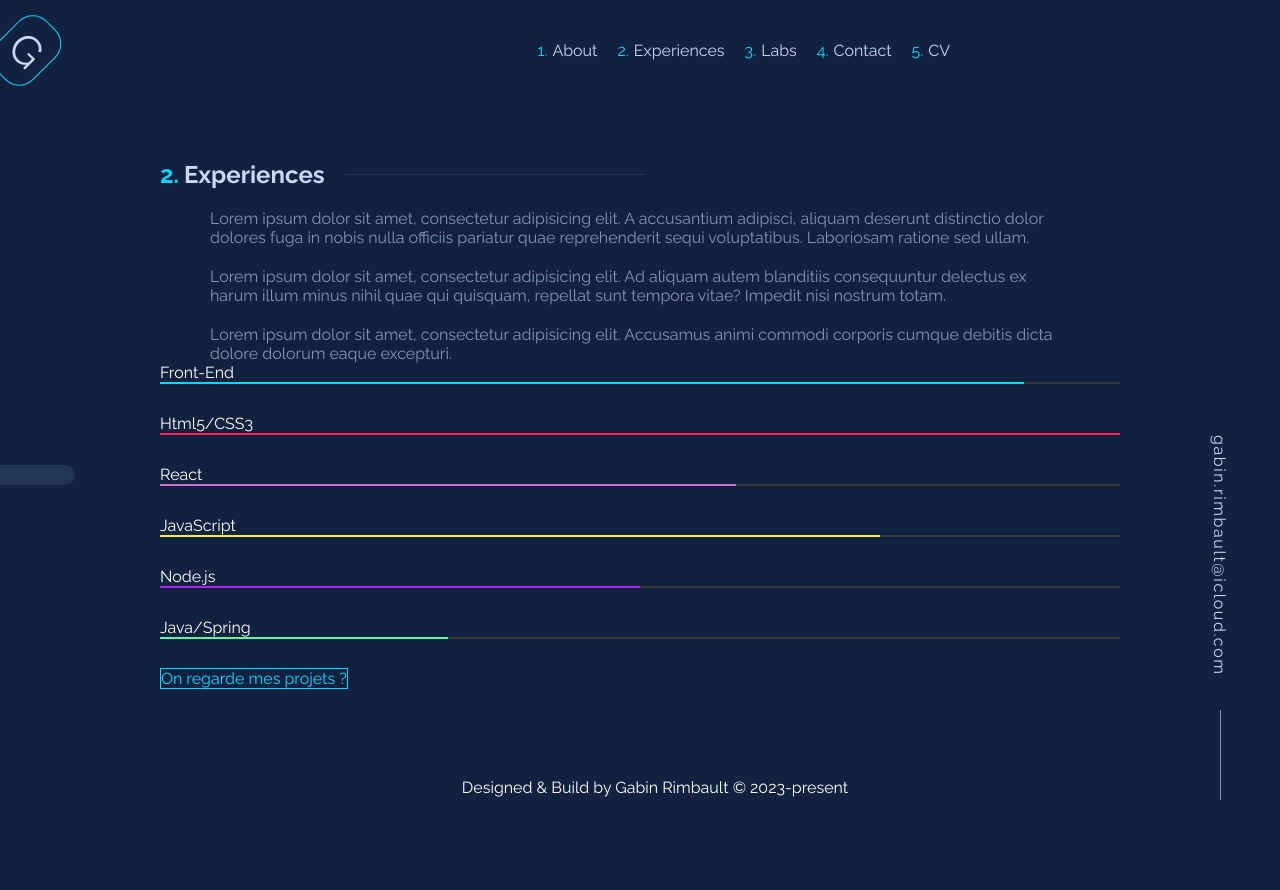
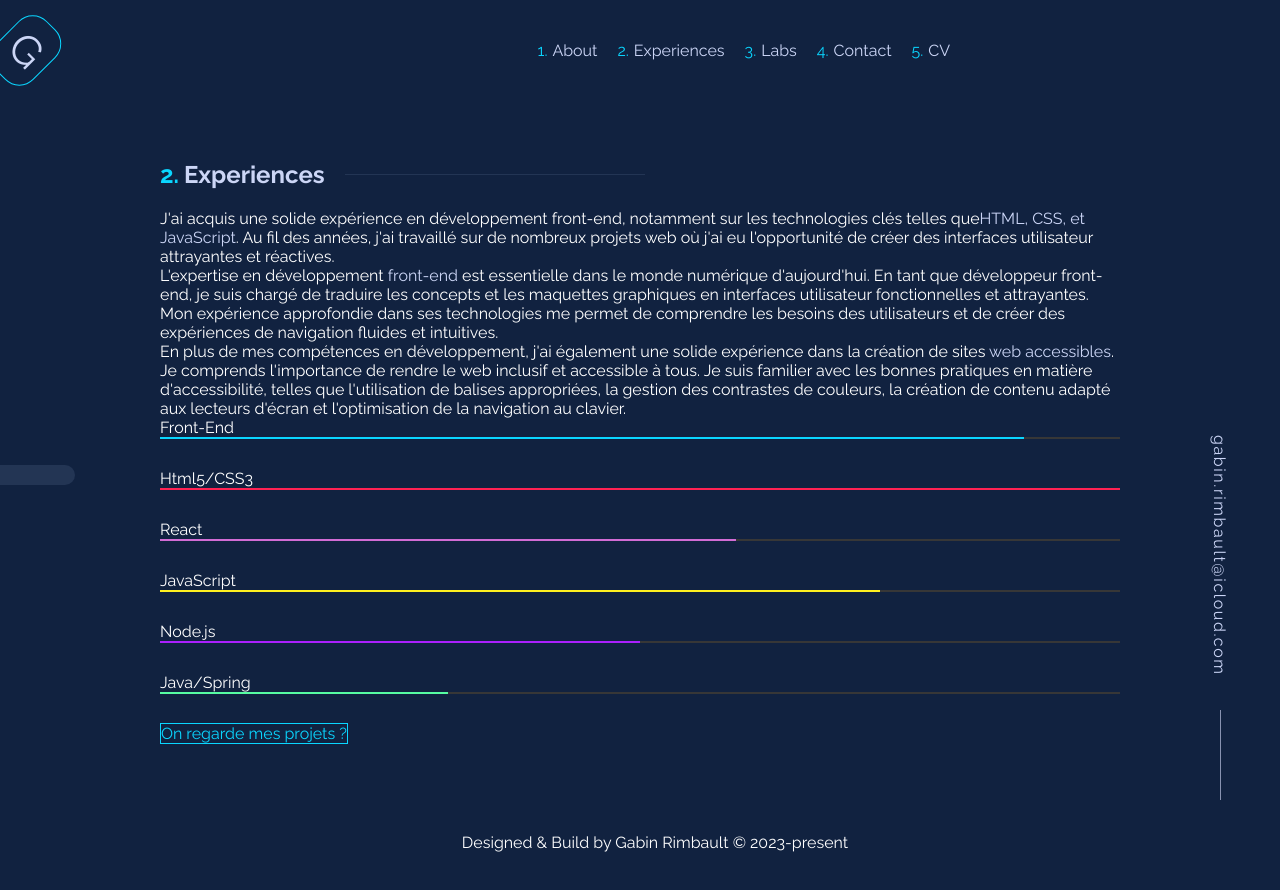
Before and after one commit to GabinRimbault/portfolio, a React (Create React App) app: page /experiences in a window 1280 px wide. Shown: the top 890 px of the page. Before the commit the page ends 858 px from the top, so only its background shows below. Built offline with nearby package versions, Linux system fonts and the light colour scheme; the HTML template or start-up script is replaced by a standard one.

Commit message:
experience

```diff
--- a/src/components/Container/Experiences/TextExperiences.js
+++ b/src/components/Container/Experiences/TextExperiences.js
@@ -1,24 +1,31 @@
 import Content from "../../../lib/components/base/Content";
 
 export default function TextExperiences() {
+
+  const liens_front = "https://www.zdnet.fr/pratique/developpement-front-end-ou-back-end-quelle-est-la-difference-39936609.htm"
+  const liens_w3C = "https://www.w3.org/";
+  const liens_accessible = "https://www.w3.org/WAI/fundamentals/accessibility-intro/fr";
+
   return (
     <div className="text_experiences col-md-6">
-      <Content className={"p-description"}>
-        Lorem ipsum dolor sit amet, consectetur adipisicing elit. A
-        accusantium adipisci, aliquam deserunt distinctio dolor dolores fuga
-        in nobis nulla officiis pariatur quae reprehenderit sequi
-        voluptatibus. Laboriosam ratione sed ullam.
+      <Content classContent={"p-description"}>
+        J'ai acquis une solide expérience en développement front-end, notamment sur les technologies clés telles que
+        <a href={liens_w3C} target="_blank">HTML, CSS, et JavaScript</a>. Au fil des années, j'ai travaillé sur de nombreux projets web où j'ai eu l'opportunité
+        de créer des interfaces utilisateur attrayantes et réactives.
       </Content>
-      <Content className={"p-description"}>
-        Lorem ipsum dolor sit amet, consectetur adipisicing elit. Ad aliquam
-        autem blanditiis consequuntur delectus ex harum illum minus nihil
-        quae qui quisquam, repellat sunt tempora vitae? Impedit nisi nostrum
-        totam.
+      <Content classContent={"p-description"}>
+        L'expertise en développement <a href={liens_front} target="_blank">front-end</a> est essentielle dans le monde numérique d'aujourd'hui.
+        En tant que développeur front-end, je suis chargé de traduire les concepts et les maquettes graphiques
+        en interfaces utilisateur fonctionnelles et attrayantes. Mon expérience approfondie dans ses technologies
+        me permet de comprendre les besoins des utilisateurs et de créer des expériences de navigation
+        fluides et intuitives.
       </Content>
-      <Content className={"p-description"}>
-        Lorem ipsum dolor sit amet, consectetur adipisicing elit. Accusamus
-        animi commodi corporis cumque debitis dicta dolore dolorum eaque
-        excepturi.
+      <Content classContent={"p-description"}>
+        En plus de mes compétences en développement, j'ai également une solide expérience dans la création de sites <a
+        href={liens_accessible} target="_blank">web accessibles</a>.
+        Je comprends l'importance de rendre le web inclusif et accessible à tous.  Je suis familier avec les bonnes pratiques en matière
+        d'accessibilité, telles que l'utilisation de balises appropriées, la gestion des contrastes de couleurs, la création de contenu adapté
+        aux lecteurs d'écran et l'optimisation de la navigation au clavier.
       </Content>
     </div>
   )
--- a/src/lib/styles/app/_experiences.scss
+++ b/src/lib/styles/app/_experiences.scss
@@ -1,6 +1,12 @@
 @use "../utils/responsive" as responsives;
 
 .experiences{
+  .text_experiences{
+    p{
+      margin: 20px 10px 0;
+    }
+  }
+
   h2{
     &:before {
       content: "2.";
```
